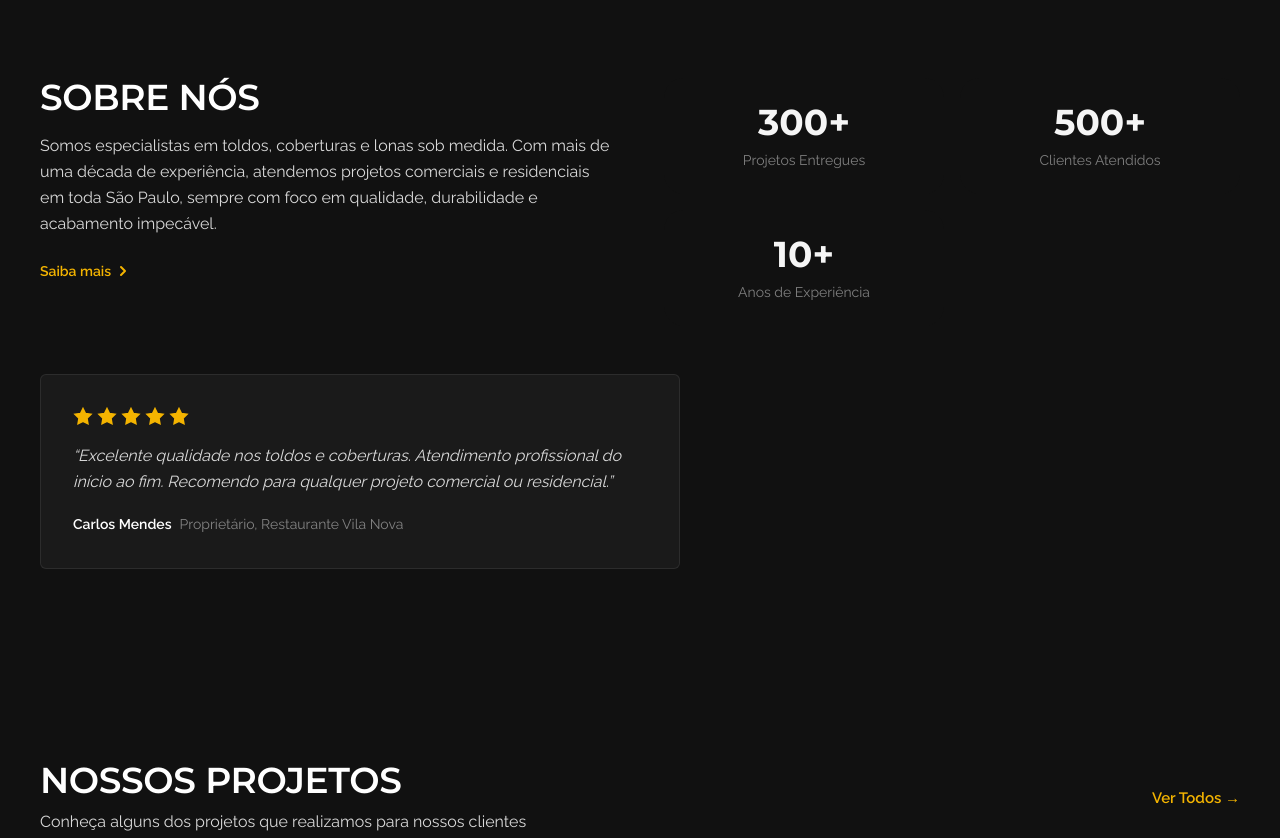
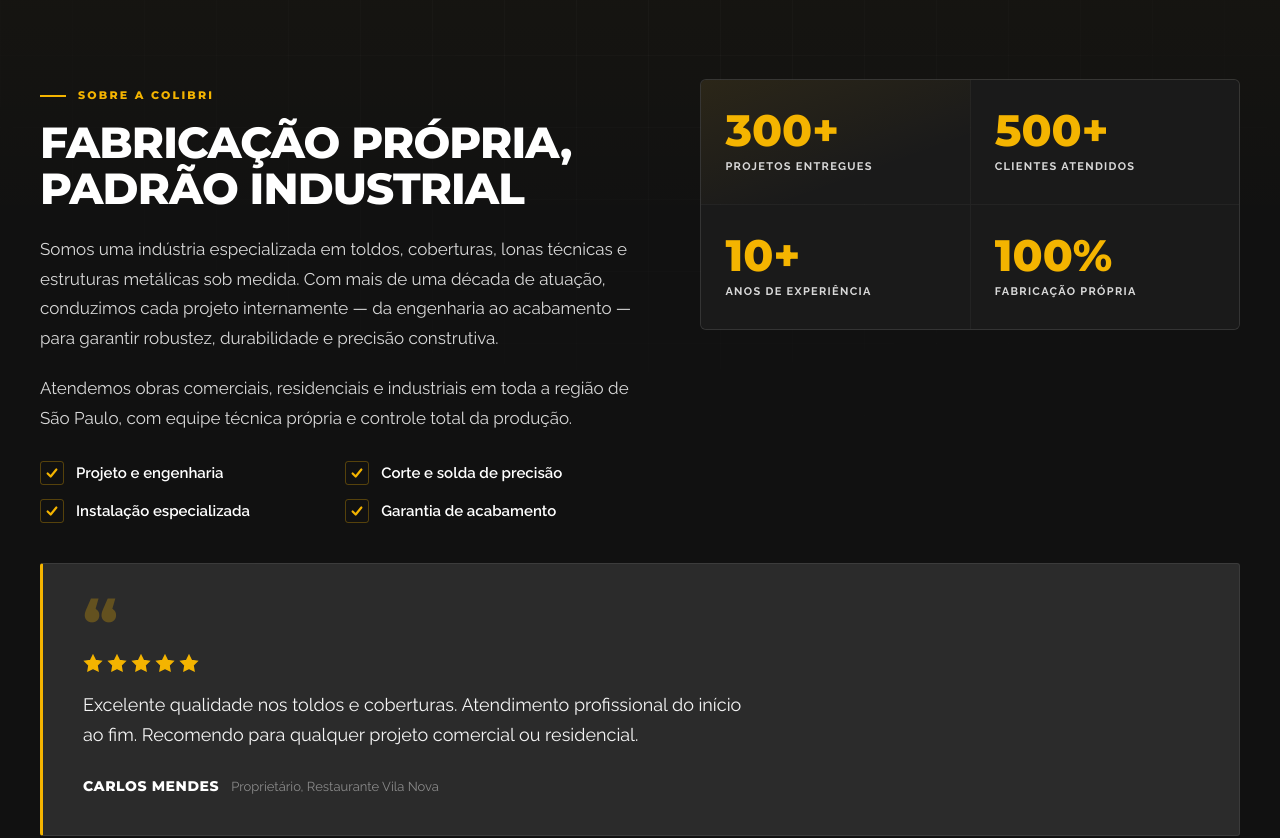
Before and after one commit to madeiraGustavo/colibri, a Next.js app in the folder apps/web/: page / in a window 1280 px wide. Shown: the part 2120-2958 px from the top of the page. Built offline with nearby package versions, Linux system fonts and the light colour scheme; no server answers.

Commit message:
feat(marketplace): redesign about section with corporate hierarchy and stat plates

```diff
--- a/apps/web/src/components/marketplace/SocialProofSection.tsx
+++ b/apps/web/src/components/marketplace/SocialProofSection.tsx
@@ -8,6 +8,14 @@ const METRICS = [
   { value: 300, suffix: '+', label: 'Projetos Entregues' },
   { value: 500, suffix: '+', label: 'Clientes Atendidos' },
   { value: 10, suffix: '+', label: 'Anos de Experiência' },
+  { value: 100, suffix: '%', label: 'Fabricação Própria' },
+]
+
+const CAPABILITIES = [
+  'Projeto e engenharia',
+  'Corte e solda de precisão',
+  'Instalação especializada',
+  'Garantia de acabamento',
 ]
 
 const TESTIMONIALS = [
@@ -64,44 +72,51 @@ function useCountUp(target: number, duration: number, trigger: boolean) {
   return value
 }
 
-/* ─── Metric Card ─── */
+/* ─── Stat Plate ─── */
 
-function MetricCard({
+function StatPlate({
   value,
   suffix,
   label,
   inView,
+  accent,
 }: {
   value: number
   suffix: string
   label: string
   inView: boolean
+  accent?: boolean
 }) {
   const displayValue = useCountUp(value, 1500, inView)
 
   return (
-    <div
-      className="flex flex-col items-center justify-center p-6 rounded-lg text-center"
-      style={{
-        backgroundColor: 'var(--mp-bg-dark)',
-        color: 'var(--mp-text-on-dark)',
-      }}
-    >
-      <span
-        className="text-4xl font-bold"
-        style={{ fontFamily: 'var(--mp-font-heading)' }}
-        aria-label={`${value}${suffix}`}
-      >
+    <div className={`mp-stat-plate${accent ? ' mp-stat-plate--accent' : ''}`}>
+      <span className="mp-stat-plate__value" aria-label={`${value}${suffix}`}>
         {displayValue}
         {suffix}
       </span>
-      <span
-        className="mt-2 text-sm"
-        style={{ color: 'var(--mp-text-muted)' }}
-      >
-        {label}
-      </span>
+      <span className="mp-stat-plate__label">{label}</span>
     </div>
+  )
+}
+
+/* ─── Check Icon ─── */
+
+function CheckIcon() {
+  return (
+    <svg
+      width="14"
+      height="14"
+      viewBox="0 0 16 16"
+      fill="none"
+      stroke="currentColor"
+      strokeWidth="2.5"
+      strokeLinecap="round"
+      strokeLinejoin="round"
+      aria-hidden="true"
+    >
+      <path d="M3 8.5l3.5 3.5L13 4" />
+    </svg>
   )
 }
 
@@ -155,91 +170,75 @@ export function SocialProofSection() {
   }, [])
 
   return (
-    <section ref={sectionRef} className="mp-section" aria-labelledby="social-proof-heading">
-      <div className="max-w-7xl mx-auto px-6 sm:px-8 lg:px-10">
-        {/* 2-column layout: text left, metrics right */}
-        <div className="grid grid-cols-1 md:grid-cols-2 gap-12 items-start">
-          {/* Left column: About text */}
+    <section
+      ref={sectionRef}
+      id="sobre"
+      className="mp-section mp-section--frame"
+      aria-labelledby="social-proof-heading"
+    >
+      <div className="mp-blueprint" aria-hidden="true" />
+      <div className="mp-container">
+        <div className="mp-about-grid">
+          {/* Left column: About narrative */}
           <div>
-            <h2 id="social-proof-heading" className="mp-heading-2">
-              Sobre Nós
+            <span className="mp-kicker">Sobre a Colibri</span>
+            <h2 id="social-proof-heading" className="mp-inst-header__title" style={{ marginTop: '1rem' }}>
+              Fabricação própria, padrão industrial
             </h2>
-            <p
-              className="mt-4 text-base leading-relaxed"
-              style={{ color: 'var(--mp-text-secondary)' }}
-            >
-              Somos especialistas em toldos, coberturas e lonas sob medida. Com mais de uma
-              década de experiência, atendemos projetos comerciais e residenciais em toda São
-              Paulo, sempre com foco em qualidade, durabilidade e acabamento impecável.
+            <p className="mp-about-copy" style={{ marginTop: '1.5rem' }}>
+              Somos uma indústria especializada em toldos, coberturas, lonas técnicas e estruturas
+              metálicas sob medida. Com mais de uma década de atuação, conduzimos cada projeto
+              internamente — da engenharia ao acabamento — para garantir robustez, durabilidade e
+              precisão construtiva.
             </p>
-            <a
-              href="/#categorias"
-              className="inline-flex items-center gap-1 mt-6 text-sm font-semibold"
-              style={{ color: 'var(--mp-text-accent)' }}
-            >
-              Saiba mais
-              <svg
-                width="16"
-                height="16"
-                viewBox="0 0 16 16"
-                fill="none"
-                stroke="currentColor"
-                strokeWidth="2"
-                strokeLinecap="round"
-                strokeLinejoin="round"
-                aria-hidden="true"
-              >
-                <path d="M6 4l4 4-4 4" />
-              </svg>
-            </a>
+            <p className="mp-about-copy">
+              Atendemos obras comerciais, residenciais e industriais em toda a região de São Paulo,
+              com equipe técnica própria e controle total da produção.
+            </p>
+
+            <ul className="mp-checklist">
+              {CAPABILITIES.map((item) => (
+                <li key={item} className="mp-checklist__item">
+                  <span className="mp-checklist__mark">
+                    <CheckIcon />
+                  </span>
+                  {item}
+                </li>
+              ))}
+            </ul>
           </div>
 
-          {/* Right column: Metrics grid */}
-          <div className="grid grid-cols-2 gap-4">
-            {METRICS.map((metric) => (
-              <MetricCard
+          {/* Right column: Industrial stat plates */}
+          <div className="mp-stat-stack">
+            {METRICS.map((metric, index) => (
+              <StatPlate
                 key={metric.label}
                 value={metric.value}
                 suffix={metric.suffix}
                 label={metric.label}
                 inView={inView}
+                accent={index === 0}
               />
             ))}
           </div>
         </div>
 
-        {/* Testimonials */}
-        <div className="mt-12">
-          {TESTIMONIALS.map((testimonial) => (
-            <div
-              key={testimonial.author}
-              className="mp-card p-8"
-              style={{ maxWidth: '640px' }}
-            >
-              <StarRating rating={testimonial.rating} />
-              <blockquote
-                className="mt-4 text-base italic leading-relaxed"
-                style={{ color: 'var(--mp-text-secondary)' }}
-              >
-                &ldquo;{testimonial.text}&rdquo;
-              </blockquote>
-              <div className="mt-4">
-                <span
-                  className="font-semibold text-sm"
-                  style={{ color: 'var(--mp-text-default)' }}
-                >
-                  {testimonial.author}
-                </span>
-                <span
-                  className="ml-2 text-sm"
-                  style={{ color: 'var(--mp-text-muted)' }}
-                >
-                  {testimonial.role}
-                </span>
-              </div>
-            </div>
-          ))}
-        </div>
+        {/* Testimonial */}
+        {TESTIMONIALS.map((testimonial) => (
+          <figure key={testimonial.author} className="mp-quote">
+            <span className="mp-quote__mark" aria-hidden="true">
+              &ldquo;
+            </span>
+            <StarRating rating={testimonial.rating} />
+            <blockquote className="mp-quote__text">{testimonial.text}</blockquote>
+            <figcaption>
+              <span className="mp-quote__author">{testimonial.author}</span>
+              <span className="mp-quote__role" style={{ marginLeft: '0.75rem' }}>
+                {testimonial.role}
+              </span>
+            </figcaption>
+          </figure>
+        ))}
       </div>
     </section>
   )
```
